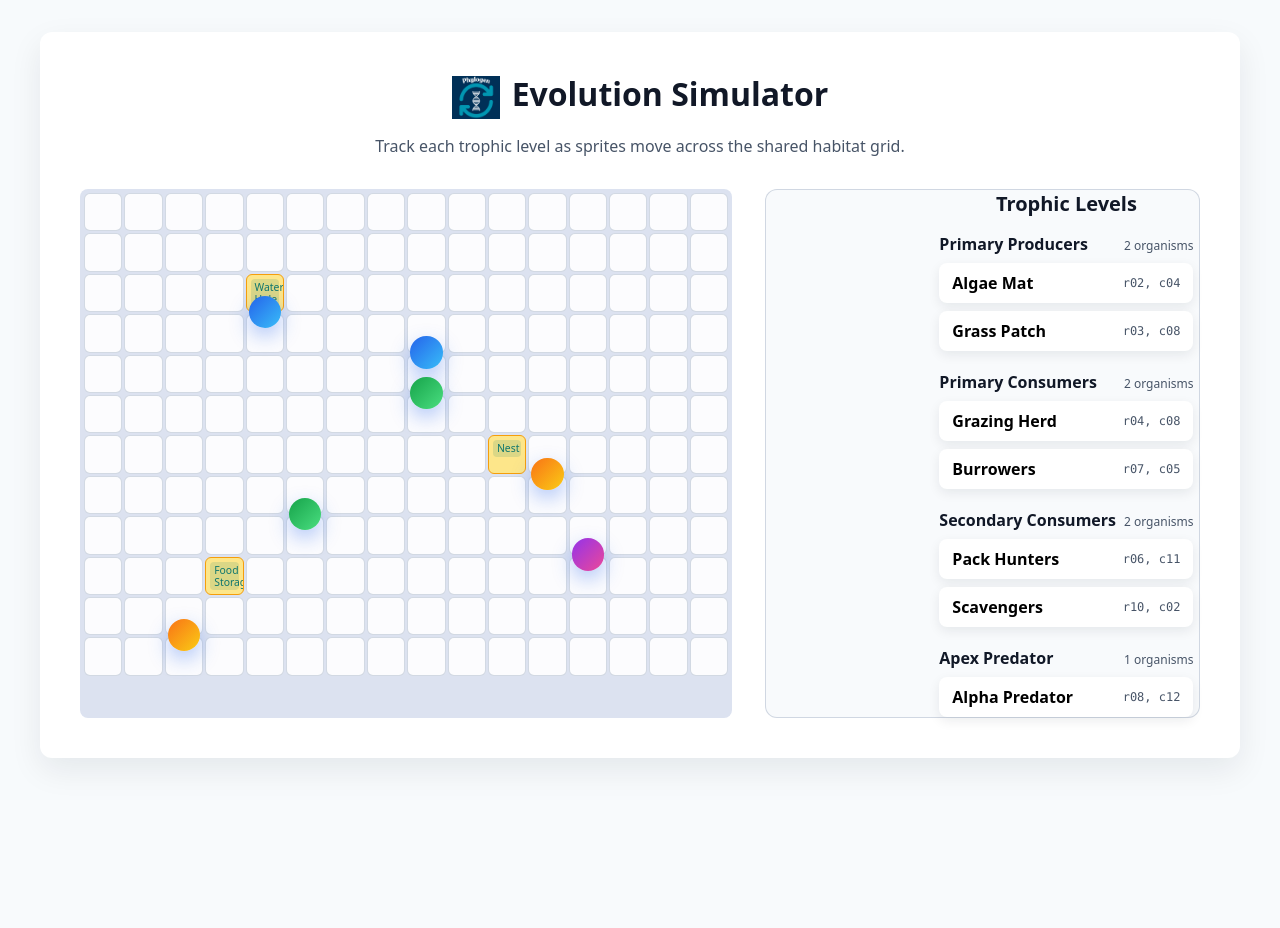
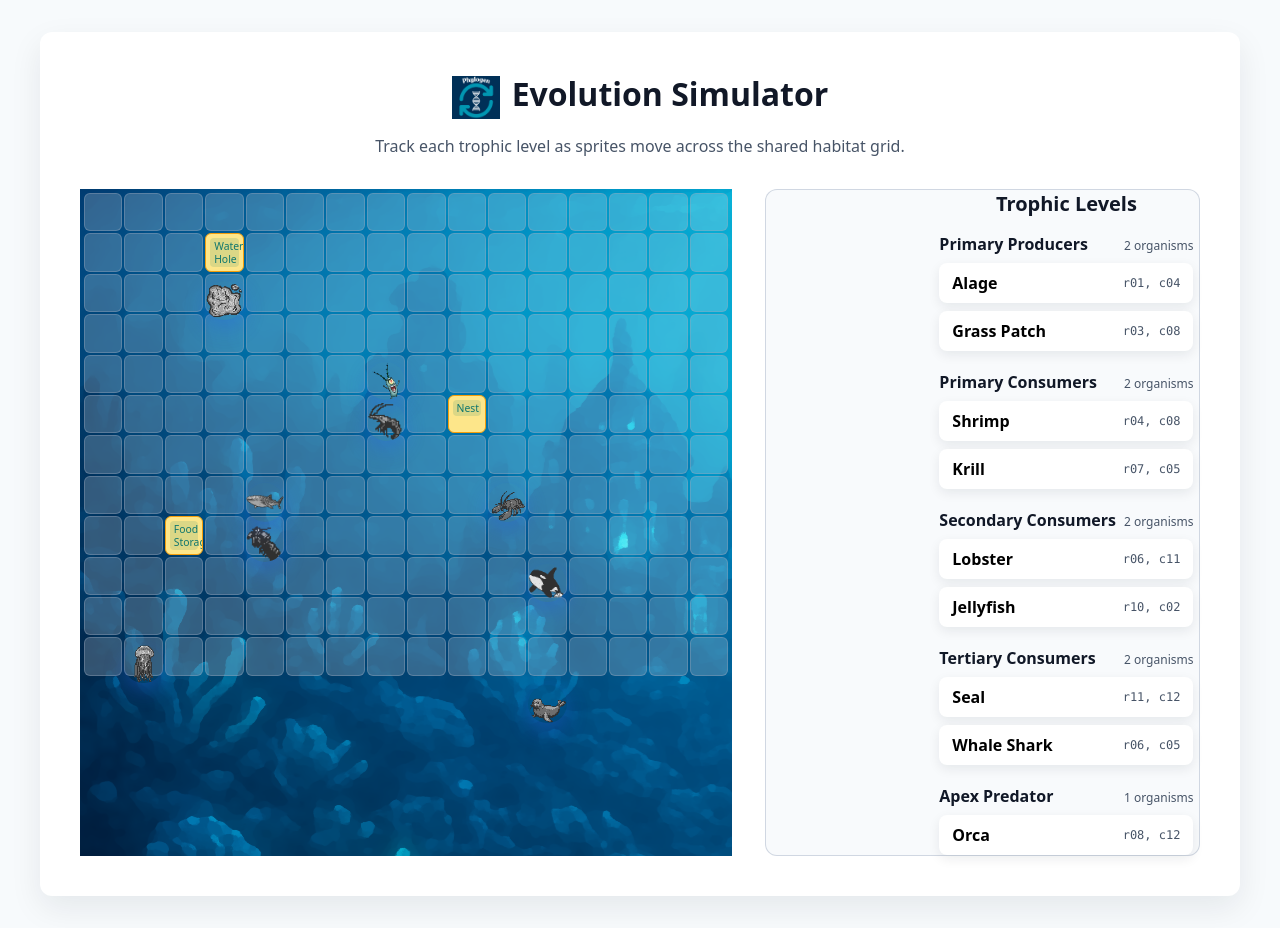
Before and after one commit to dacer521/phylogen, a Flask app: page / in a window 1280 px wide. Before the commit the page ends 766 px from the top, so only its background shows below. Run offline with Flask 3, Linux system fonts and the light colour scheme.

Commit message:
map in progress

```diff
--- /dev/null
+++ b/Organisim.py
@@ -0,0 +1,31 @@
+class Organism:
+    """Basic value object representing an organism on the habitat grid."""
+
+    def __init__(self, i, n, r, c, ip=None):
+        self.id = i
+        self.name = n
+        self.row = r
+        self.col = c
+        self.imagePath = ip
+
+    def toDict(self):
+        data = {"id": self.id, "name": self.name, "row": self.row, "col": self.col}
+        if self.imagePath is not None:
+            data["imagePath"] = self.imagePath
+        return data
+
+    def getId(self):
+        return self.id
+
+    def getName(self):
+        return self.name
+
+    def getPos(self):
+        return (self.row, self.col)
+
+    def getIP(self):
+        return self.imagePath
+
+    def setPos(self, pos):
+        self.row = pos[0]
+        self.col = pos[1]
--- a/phylogen/routes.py
+++ b/phylogen/routes.py
@@ -1,4 +1,6 @@
 from flask import Blueprint, render_template
+
+from Organisim import Organism
 
 bp = Blueprint('main', __name__)
 
@@ -15,39 +17,48 @@
         ],
     }
     map_grid["label_lookup"] = {
-        (label["row"], label["col"]): label["text"] for label in map_grid["labels"]
+    (label["row"]-1, label["col"]-1): label["text"] for label in map_grid["labels"]
     }
+
 
     trophic_levels = [
         {
             "id": "producers",
             "name": "Primary Producers",
             "organisms": [
-                {"id": "producer-1", "name": "Algae Mat", "row": 2, "col": 4},
-                {"id": "producer-2", "name": "Grass Patch", "row": 3, "col": 8},
+                Organism("producer-1", "Alage", 1, 4, "../static/images/sprites/ocean/alage.png"),
+                Organism("producer-2", "Grass Patch", 3, 8, "../static/images/sprites/ocean/plankton.webp"),
             ],
         },
         {
             "id": "primary-consumers",
             "name": "Primary Consumers",
             "organisms": [
-                {"id": "consumer-1", "name": "Grazing Herd", "row": 4, "col": 8},
-                {"id": "consumer-2", "name": "Burrowers", "row": 7, "col": 5},
+                Organism("consumer-1", "Shrimp", 4, 8, "../static/images/sprites/ocean/shrimp.png"),
+                Organism("consumer-2", "Krill", 7, 5, "../static/images/sprites/ocean/krill.png"),
             ],
         },
         {
             "id": "secondary-consumers",
             "name": "Secondary Consumers",
             "organisms": [
-                {"id": "predator-1", "name": "Pack Hunters", "row": 6, "col": 11},
-                {"id": "predator-2", "name": "Scavengers", "row": 10, "col": 2},
+                Organism("predator-1", "Lobster", 6, 11, "../static/images/sprites/ocean/lobster.png"),
+                Organism("predator-2", "Jellyfish", 10, 2, "../static/images/sprites/ocean/jellyfish.png"),
+            ],
+        },
+        {
+            "id": "tertiary-consumers",
+            "name": "Tertiary Consumers",
+            "organisms" :[
+                Organism("predator-3", "Seal", 11, 12, "../static/images/sprites/ocean/seal.png"),
+                Organism("predator-4", "Whale Shark", 6, 5, "../static/images/sprites/ocean/whale-shark.png"),
             ],
         },
         {
             "id": "apex",
             "name": "Apex Predator",
             "organisms": [
-                {"id": "apex-1", "name": "Alpha Predator", "row": 8, "col": 12},
+                Organism("apex-1", "Orca", 8, 12, "../static/images/sprites/ocean/orca.png"),
             ],
         },
     ]
--- /dev/null
+++ b/static/images/sprites/127.0.0.1.html
@@ -0,0 +1,2 @@
+<html><head>
+<meta http-equiv="content-type" content="text/html; charset=UTF-8"></head><body><p>Hello, David! You're logged in! Email: davidluna0820@gmail.com</p><div><p>Google Profile Picture:</p><img src="127.0.0.1_files/unnamed.png" alt="Google profile pic"></div><a class="button" href="https://127.0.0.1:5000/logout">Logout</a><br><br><a href="https://127.0.0.1:5000/practice/unit1">Go to Unit 1 Practice</a></body></html>
--- a/static/styles.css
+++ b/static/styles.css
@@ -62,6 +62,7 @@
   display: grid;
   width: fit-content;
   gap: 0.5rem;
+  background-image: url("images/backgrounds/underwater-1.png");
   --tile-size: clamp(24px, 3vw, 48px);
 }
 
@@ -70,7 +71,7 @@
   grid-template-columns: repeat(var(--grid-cols), var(--tile-size));
   grid-template-rows: repeat(var(--grid-rows), var(--tile-size));
   gap: 2px;
-  background: #dce2f0;
+  /* background: #dce2f0; */
   padding: 4px;
   border-radius: 8px;
   position: relative;
@@ -79,10 +80,13 @@
 
 .map-tile {
   position: relative;
-  background: rgba(255, 255, 255, 0.9);
+  background: rgba(255, 255, 255, 0.2);
   border: 1px solid rgba(148, 163, 184, 0.4);
   border-radius: 6px;
   overflow: hidden;
+  justify-content: center;
+  align-items: center;
+  place-items: center;
 }
 
 .map-tile[data-label] {
@@ -117,7 +121,7 @@
 }
 
 .sprite {
-  --sprite-size: calc(var(--tile-size) - 6px);
+  --sprite-size: calc(var(--tile-size));
   width: var(--sprite-size);
   height: var(--sprite-size);
   gap: 2px;
@@ -127,30 +131,62 @@
   align-self: center;
   position: relative;
   border-radius: 50%;
-  background: linear-gradient(135deg, #2563eb, #38bdf8);
+  /* background-size: cover; */
+  background-position: center;
+  background-size: contain;
+  background-repeat: no-repeat;
   color: #f8fafc;
   font-size: 0.7rem;
   font-weight: 600;
   text-align: center;
-  grid-row: calc(var(--sprite-row) + 1);
-  grid-column: calc(var(--sprite-col) + 1);
+  grid-row: var(--sprite-row);
+  grid-column: var(--sprite-col);
   box-shadow: 0 8px 20px rgba(37, 99, 235, 0.35);
+
 }
 
 .sprite[data-level='apex'] {
-  background: linear-gradient(135deg, #9333ea, #ec4899);
+  /* background: linear-gradient(135deg, #9333ea, #ec4899); */
 }
 
 .sprite[data-level='secondary-consumers'] {
-  background: linear-gradient(135deg, #f97316, #facc15);
+  /* background: linear-gradient(135deg, #f97316, #facc15); */
 }
 
 .sprite[data-level='primary-consumers'] {
-  background: linear-gradient(135deg, #16a34a, #4ade80);
+  /* background: linear-gradient(135deg, #16a34a, #4ade80); */
 }
 
 .sprite__name {
   display: none;
+}
+
+.sprite:nth-child(1) {
+  background-image: url("images/sprites/ocean/alage.png");
+}
+.sprite:nth-child(2) {
+  background-image: url("images/sprites/ocean/plankton.png");
+}
+.sprite:nth-child(3) {
+  background-image: url("images/sprites/ocean/shrimp.png");
+}
+.sprite:nth-child(4) {
+  background-image: url("images/sprites/ocean/krill.png");
+}
+.sprite:nth-child(5) {
+  background-image: url("images/sprites/ocean/lobster.png");
+}
+.sprite:nth-child(6) {
+  background-image: url("images/sprites/ocean/jellyfish.png");
+}
+.sprite:nth-child(7) {
+  background-image: url("images/sprites/ocean/seal.png");
+}
+.sprite:nth-child(8) {
+  background-image: url("images/sprites/ocean/whale-shark.png");
+}
+.sprite:nth-child(9) {
+  background-image: url("images/sprites/ocean/orca.png");
 }
 
 .sidebar {
--- a/templates/index.html
+++ b/templates/index.html
@@ -46,9 +46,12 @@
             data-level="{{ level.id }}"
             data-row="{{ organism.row }}"
             data-col="{{ organism.col }}"
-                   style="--sprite-row: {{ organism.row }}; --sprite-col: {{ organism.col }};">
+            style="--sprite-row: {{ organism.row }};
+                    --sprite-col: {{ organism.col }};
+                    background-image: url({{url_for('static', filename=organism.imagePath) }});">
           <span class="sprite__name">{{ organism.name }}</span>
         </div>
+
             {% endfor %}
           {% endfor %}
         </div>
```
Also changed, not shown: static/images/backgrounds/underwater-1.png (added), static/images/backgrounds/underwater-ruins-1.png (added), static/images/sprites/ocean/alage.png (added), static/images/sprites/ocean/jellyfish.png (added), static/images/sprites/ocean/kelp.jpg (added), static/images/sprites/ocean/krill.png (added), static/images/sprites/ocean/lobster.png (added), static/images/sprites/ocean/orca.png (added), static/images/sprites/ocean/plankton.png (added), static/images/sprites/ocean/plankton.webp (added), static/images/sprites/ocean/seal.png (added), static/images/sprites/ocean/shrimp.png (added), static/images/sprites/ocean/whale-shark.png (added). Lines whose indentation alone changed are shown as unchanged.
